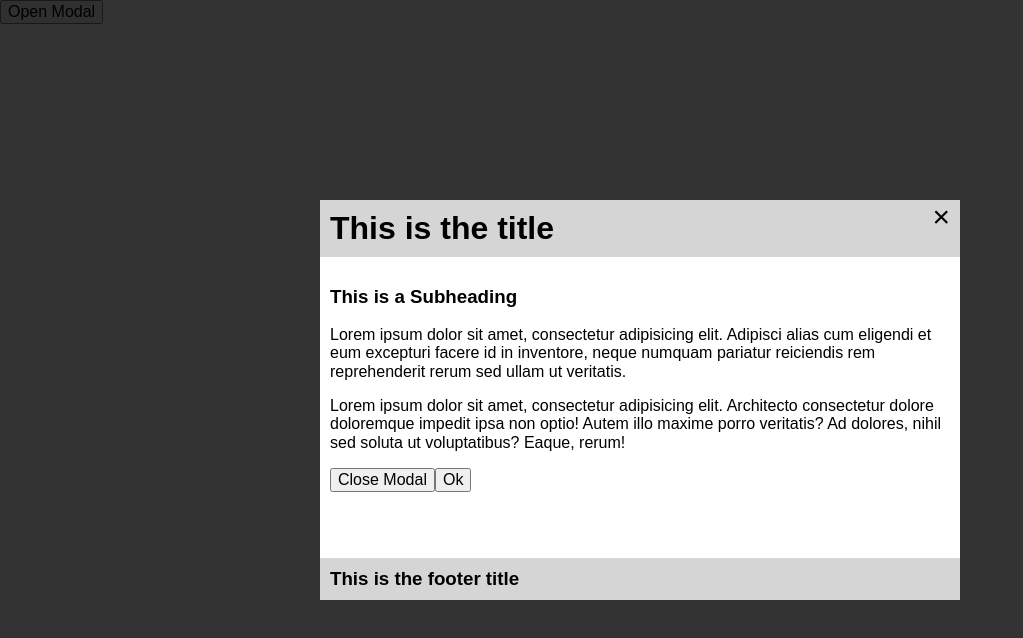
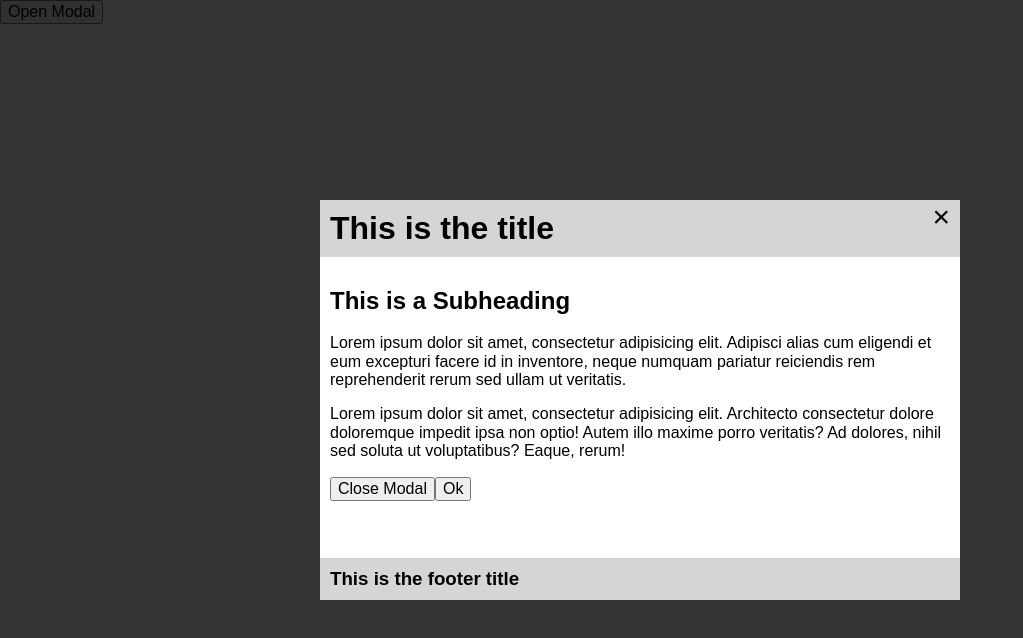
Before and after one commit to itsallrelative/angular-2-accessible-modal, an Angular app: page / in a window 1280 px wide. Both pictures are taken after a click on the button "Open Modal". Shown: the top 638 px of the page, without its empty margins (0-1023 px from the left). Built offline with nearby package versions, Linux system fonts and the light colour scheme.

Commit message:
Fixed subheading order

```diff
--- a/src/app/app.component.html
+++ b/src/app/app.component.html
@@ -2,7 +2,7 @@
   <button (click)="modal.openModal()">Open Modal</button>
 </main>
 <app-modal #modal [modaltitle]="'This is the title'" [modalfootertitle]="'This is the footer title'" [modaldescription]="'This is an example accessible modal'">
-  <h3>This is a Subheading</h3>
+  <h2>This is a Subheading</h2>
   <p>Lorem ipsum dolor sit amet, consectetur adipisicing elit. Adipisci alias cum eligendi et eum excepturi facere id in inventore, neque numquam pariatur reiciendis rem reprehenderit rerum sed ullam ut veritatis.</p>
   <p>Lorem ipsum dolor sit amet, consectetur adipisicing elit. Architecto consectetur dolore doloremque impedit ipsa non optio! Autem illo maxime porro veritatis? Ad dolores, nihil sed soluta ut voluptatibus? Eaque, rerum!</p>
   <button (click)="modal.closeModal()">Close Modal</button>
```
